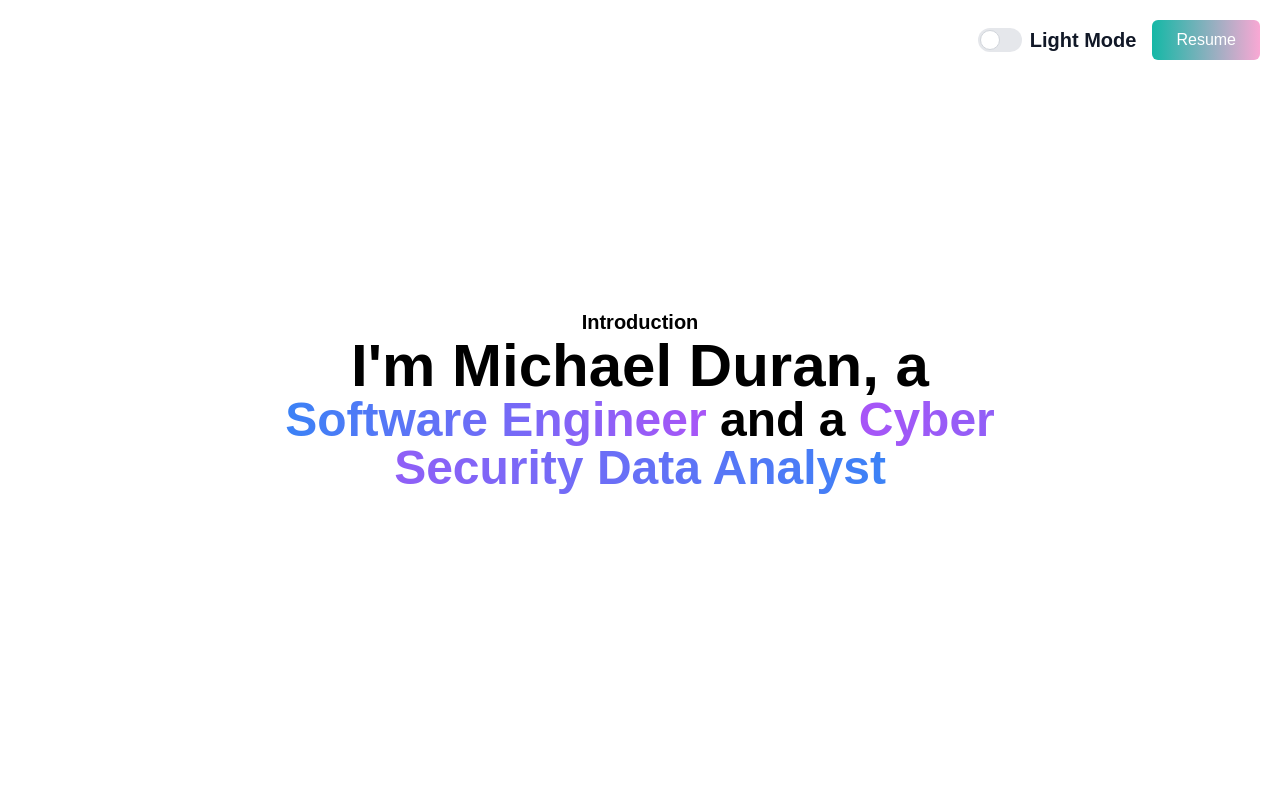
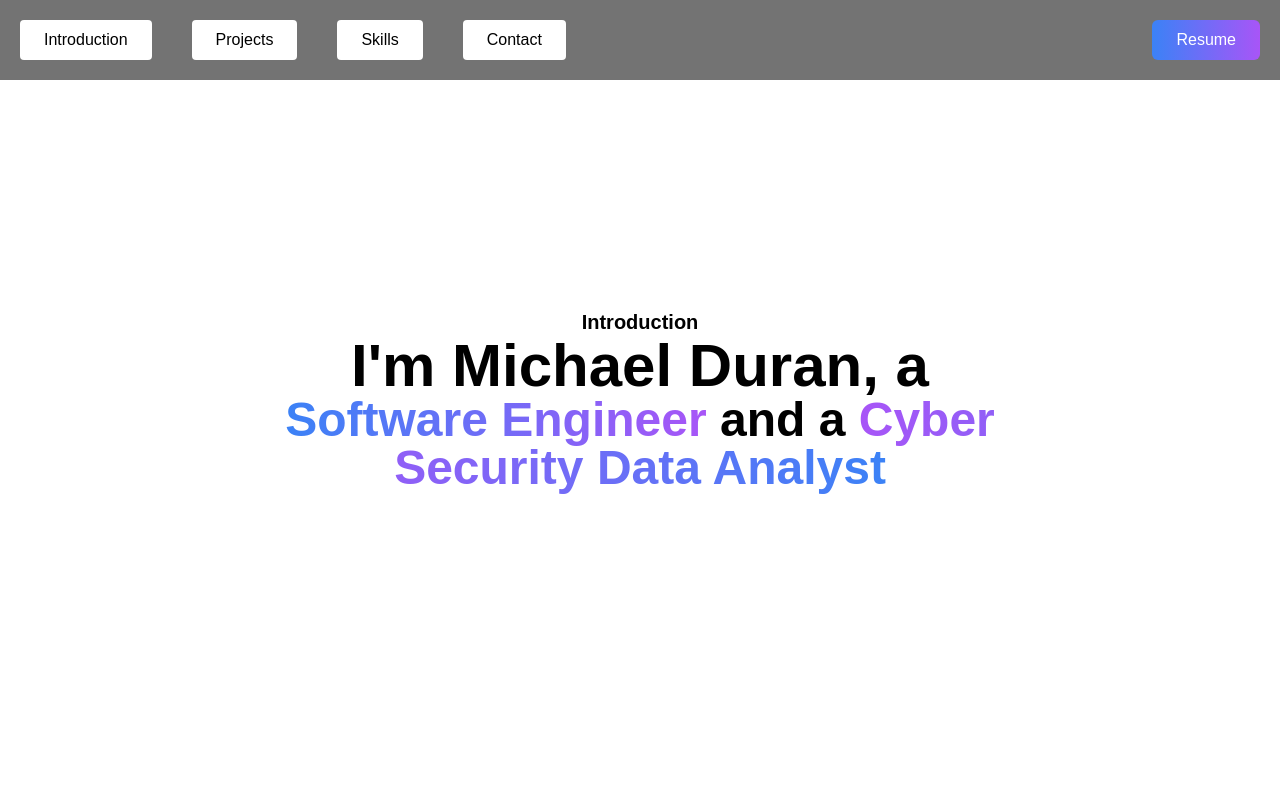
Before and after one commit to duranmichael681/Portfolio, a Next.js app: page / in a window 1280 px wide. Shown: the top 800 px of the page. Built offline with nearby package versions, Linux system fonts and the light colour scheme; a web font is replaced by a local one.

Commit message:
added new page and created a functional navbar

```diff
--- a/app/page.js
+++ b/app/page.js
@@ -1,150 +1,172 @@
-"use client";
-import Image from "next/image";
-import Head from "next/head";
-import { BsFillMoonStarsFill } from "react-icons/bs";
-import {
-  AiFillTwitterCircle,
-  AiFillLinkedin,
-  AiFillGithub,
-} from "react-icons/ai";
-import myImage from "../Renderofme.webp";
-import userName from "../public/UserName.jpg";
-import { useState } from "react";
-import "./globals.css";
+'use client'
+import Image from 'next/image'
+import Head from 'next/head'
+import { BsFillMoonStarsFill } from 'react-icons/bs'
+import { AiFillTwitterCircle, AiFillLinkedin, AiFillGithub } from 'react-icons/ai'
+import myImage from '../Renderofme.webp'
+import userName from '../public/UserName.jpg'
+import { useState } from 'react'
+import './globals.css'
 
-import { motion } from "framer-motion";
+import { motion } from 'framer-motion'
 
 export default function Home() {
-  const [darkMode, setDarkMode] = useState(false);
+  const [darkMode, setDarkMode] = useState(false)
 
   return (
-    <div className={darkMode ? "dark" : ""}>
+    <div className={darkMode ? 'dark' : ''}>
       <Head>
         <title>Michael Duran Portfolio</title>
       </Head>
-      <main className="bg-white dark:bg-black min-h-screen">
+      <main className='bg-white dark:bg-black min-h-screen'>
         {/* Navbar */}
-        <nav className="absolute top-5 right-5 flex gap-4">
-          <label className="inline-flex items-center cursor-pointer">
-            <input
-              onClick={() => setDarkMode(!darkMode)}
-              type="checkbox"
-              value=""
-              className="sr-only peer"
-            />
-            <div className="relative w-11 h-6 bg-gray-200 peer-focus:outline-none peer-focus:ring-4 peer-focus:ring-blue-300 dark:peer-focus:ring-blue-800 rounded-full peer dark:bg-gray-700 peer-checked:after:translate-x-full rtl:peer-checked:after:-translate-x-full peer-checked:after:border-white after:content-[''] after:absolute after:top-[2px] after:start-[2px] after:bg-white after:border-gray-300 after:border after:rounded-full after:h-5 after:w-5 after:transition-all dark:border-gray-600 peer-checked:bg-slate"></div>
-            <span className="ml-2 text-xl font-semibold text-gray-900 dark:text-gray-300">
-              {!darkMode ? "Light Mode" : "Dark Mode"}
-            </span>
-          </label>
-
-          <a
-            href="https://docs.google.com/document/d/1_VCLDuw6R4aDT4wqWDZjEzNJ-NWqKmzW/edit?usp=sharing&ouid=114518633992613409676&rtpof=true&sd=true"
-            target="_blank"
-          >
+        <nav className='fixed top-0 w-full bg-neutral-500 z-50'>
+          <div className='flex items-center gap-10 p-5'>
             <motion.button
-              whileTap={{ scale: 0.8, backgroundColor: "#FFFF00" }}
-              whileHover={{ scale: 1.1, backgroundColor: "yellow" }}
-              className="bg-gradient-to-r from-teal-500 to-pink-300 px-6 py-2 text-white rounded-md"
+              whileTap={{ scale: 0.8, backgroundColor: '#FFFF00' }}
+              whileHover={{ scale: 1.1, backgroundColor: 'yellow' }}
+              className='bg-gradient-to-r from-blue-500 to-purple-500 px-6 py-2 text-white rounded-md absolute flex gap-4 top-5 right-5'
             >
               Resume
             </motion.button>
-          </a>
+
+            <motion.button
+              whileTap={{ scale: 0.8 }}
+              whileHover={{ scale: 1.1 }}
+              className='px-6 py-2 bg-white rounded'
+              onClick={() => {
+                const section = document.getElementById('intro')
+                if (section) {
+                  section.scrollIntoView({ behavior: 'smooth' })
+                }
+              }}
+            >
+              Introduction
+            </motion.button>
+
+            <motion.button
+              whileTap={{ scale: 0.8 }}
+              whileHover={{ scale: 1.1 }}
+              className='px-6 py-2 bg-white rounded'
+              onClick={() => {
+                const section = document.getElementById('projects')
+                if (section) {
+                  section.scrollIntoView({ behavior: 'smooth' })
+                }
+              }}
+            >
+              Projects
+            </motion.button>
+            <motion.button
+              whileTap={{ scale: 0.8 }}
+              whileHover={{ scale: 1.1 }}
+              className='px-6 py-2 bg-white rounded'
+              onClick={() => {
+                const section = document.getElementById('skills')
+                if (section) {
+                  section.scrollIntoView({ behavior: 'smooth' })
+                }
+              }}
+            >
+              Skills
+            </motion.button>
+            <motion.button whileTap={{ scale: 0.8 }} whileHover={{ scale: 1.1 }} className='px-6 py-2 bg-white rounded'>
+              Contact
+            </motion.button>
+          </div>
         </nav>
 
         {/* Centered Content */}
-        <section className="h-screen flex items-center justify-center text-center">
-          <div className="max-w-3xl">
-            <motion.h1 className="font-bold text-xl">Introduction</motion.h1>
-            <motion.h1
-              className="text-6xl font-bold"
-              initial={{ opacity: 0, y: -20 }}
-              animate={{ opacity: 1, y: 0 }}
-              transition={{ duration: 0.5 }}
-            >
-              I'm Michael Duran, a{" "}
+        <section id='intro' className='h-screen flex items-center justify-center text-center'>
+          <div className='max-w-3xl'>
+            <motion.h1 className=' font-bold text-xl' href='#intro'>
+              Introduction
             </motion.h1>
-            <motion.h1 className="font-bold text-5xl">
+            <motion.h1 className='text-6xl font-bold' initial={{ opacity: 0, y: -20 }} animate={{ opacity: 1, y: 0 }} transition={{ duration: 0.5 }}>
+              I'm Michael Duran, a{' '}
+            </motion.h1>
+            <motion.h1 className='font-bold text-5xl'>
               <motion.a
                 initial={{ opacity: 0, y: -20 }}
                 animate={{ opacity: 1, y: 0 }}
                 transition={{ delay: 0.5 }}
-                className="bg-gradient-to-r from-blue-500 to-purple-500 text-transparent bg-clip-text"
+                className='bg-gradient-to-r from-blue-500 to-purple-500 text-transparent bg-clip-text'
               >
                 Software Engineer
-              </motion.a>{" "}
-              and a{" "}
+              </motion.a>{' '}
+              and a{' '}
               <motion.a
                 initial={{ opacity: 0, y: -20 }}
                 animate={{ opacity: 1, y: 0 }}
                 transition={{ delay: 1 }}
-                className="bg-gradient-to-r from-purple-500 to-blue-500 text-transparent bg-clip-text"
+                className='bg-gradient-to-r from-purple-500 to-blue-500 text-transparent bg-clip-text'
               >
                 Cyber Security Data Analyst
               </motion.a>
             </motion.h1>
           </div>
         </section>
-        <section className="bg-black h-screen">
-          <div className="h-screen flex items-center justify-start px-10 gap-10">
+        <section id='projects' className='bg-black h-screen'>
+          <div className='h-screen flex items-center justify-start px-10 gap-10'>
             {/* Left Side: Title */}
-            <h1 className="text-white text-5xl font-bold p-20 w-1/3">
-              Projects I have worked on
+            <h1 className='text-white text-5xl font-bold p-20 w-1/3'>
+              {' '}
+              <a className=' bg-gradient-to-r from-yellow-500 to-blue-500 text-transparent bg-clip-text'>Projects</a> I have worked on
             </h1>
 
             {/* Right Side: Project Cards */}
-            <div className="flex gap-8 w-2/3">
+            <div className='flex gap-8 w-2/3'>
               {/* Ducky */}
-              <a
-                href="https://www.ducky.pics"
-                target="_blank"
-                className="flex-1 max-w-md"
-              >
+              <a href='https://www.ducky.pics' target='_blank' className='flex-1 max-w-md'>
                 <motion.div
                   className={`text-center rounded-xl shadow-xl p-10 min-h-[350px] flex flex-col justify-center ${
-                    darkMode
-                      ? "bg-gradient-to-b from-[#eaf258] to-white"
-                      : "bg-gradient-to-b from-white to-[#eaf258]"
+                    darkMode ? 'bg-gradient-to-b from-[#eaf258] to-white' : 'bg-gradient-to-b from-white to-[#eaf258]'
                   }`}
                   whileHover={{ scale: 1.1 }}
                   whileTap={{ scale: 0.9 }}
+                  initial={{ opacity: 0, y: 100 }} // Start faded out and slightly below
+                  whileInView={{ opacity: 1, y: 0 }} // Animate when in view
+                  transition={{ duration: 0.5 }}
                 >
-                  <h3 className="text-3xl font-extrabold text-center">Ducky</h3>
-                  <p className="text-xl font-semibold">
-                    Ducky.pics is a fun, easy-to-use photo-sharing platform
-                    designed for capturing and sharing special moments.
+                  <h3 className='text-3xl font-extrabold text-center'>Ducky</h3>
+                  <p className='text-xl font-semibold'>
+                    Ducky.pics is a fun, easy-to-use photo-sharing platform designed for capturing and sharing special moments.
                   </p>
                 </motion.div>
               </a>
 
               {/* Devbuds */}
-              <a
-                href="https://www.Devbuds.org"
-                target="_blank"
-                className="flex-1 max-w-md"
-              >
+              <a href='https://www.Devbuds.org' target='_blank' className='flex-1 max-w-md'>
                 <motion.div
                   className={`text-center rounded-xl shadow-xl p-10 min-h-[350px] flex flex-col justify-center ${
-                    darkMode
-                      ? "bg-gradient-to-b from-[#5865F2] to-gray-500"
-                      : "bg-gradient-to-b from-white to-[#5865F2]"
+                    darkMode ? 'bg-gradient-to-b from-[#5865F2] to-gray-500' : 'bg-gradient-to-b from-white to-[#5865F2]'
                   }`}
                   whileHover={{ scale: 1.1 }}
                   whileTap={{ scale: 0.9 }}
+                  initial={{ opacity: 0, y: -100 }} // Start faded out and slightly below
+                  whileInView={{ opacity: 1, y: 0 }} // Animate when in view
+                  transition={{ duration: 0.5 }}
                 >
-                  <h3 className="text-3xl font-extrabold text-center">
-                    Devbuds
-                  </h3>
-                  <p className="text-xl font-semibold">
-                    Devbuds helps CompSci majors find collaborators for
-                    projects, build resumes, and grow confidence in coding.
+                  <h3 className='text-3xl font-extrabold text-center'>Devbuds</h3>
+                  <p className='text-xl font-semibold'>
+                    Devbuds helps CompSci majors find collaborators for projects, build resumes, and grow confidence in coding.
                   </p>
                 </motion.div>
               </a>
             </div>
           </div>
         </section>
+        <section className='h-screen bg-white flex justify-start ' id='skills'>
+          <div>
+            <h1
+              className='font-bold text-6xl p-20
+              '
+            >
+              Skills
+            </h1>
+          </div>
+        </section>
       </main>
     </div>
-  );
+  )
 }
```
Also changed, not shown: components/navbar.js (added).
